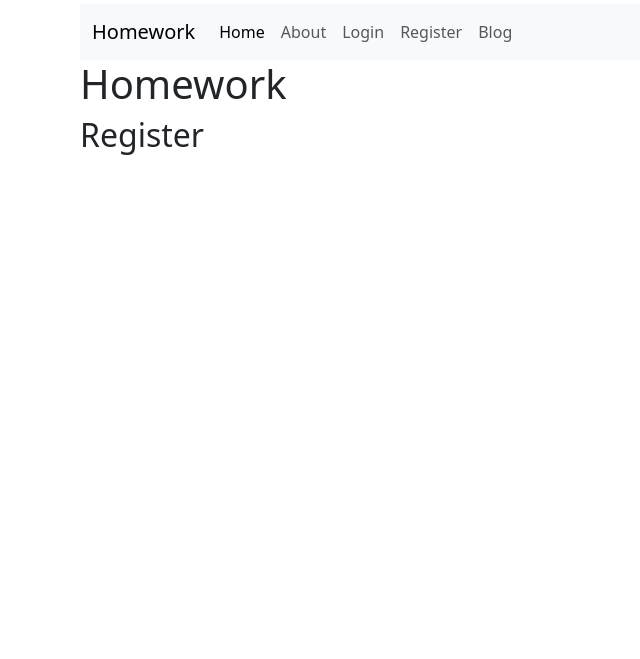
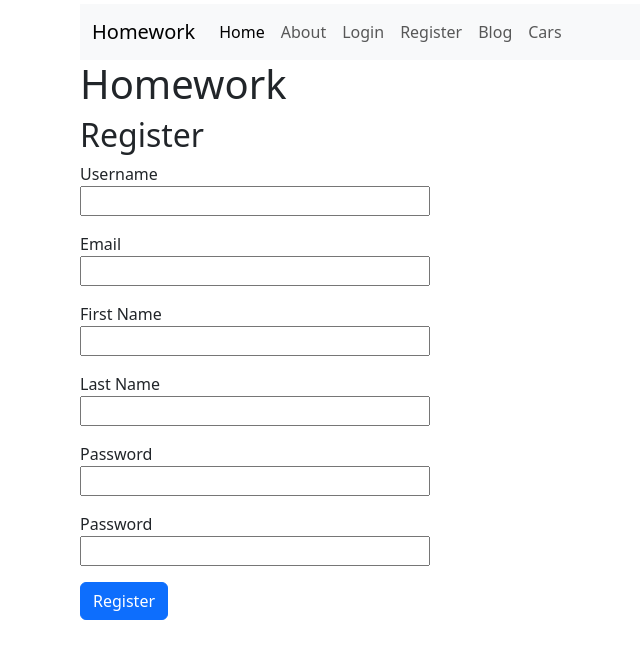
Before and after one commit to Hoytmelcher/flaskday1, a Flask app: page /register in a window 1280 px wide. Shown: the top 659 px of the page, without its empty margins (2-642 px from the left). Run offline with Flask 2, Linux system fonts and the light colour scheme.

Commit message:
added forms for day 2 homework

```diff
--- a/app/__init__.py
+++ b/app/__init__.py
@@ -1,7 +1,8 @@
 from flask import Flask
+from config import Config
 
 app = Flask(__name__)
-
+app.config.from_object(Config)
 
 
 from app import routes
--- /dev/null
+++ b/app/forms.py
@@ -0,0 +1,25 @@
+from flask_wtf import FlaskForm
+from wtforms import StringField, PasswordField, SubmitField, FloatField, IntegerField
+from wtforms.validators import DataRequired, EqualTo
+
+class RegisterForm(FlaskForm):
+    username = StringField('Username', validators=[DataRequired()])
+    email = StringField('Email', validators=[DataRequired()])
+    first_name = StringField('First Name', validators=[DataRequired()])
+    last_name = StringField('Last Name', validators=[DataRequired()])
+    password = PasswordField('Password', validators=[DataRequired()])
+    confirm_password = PasswordField('Password', validators=[DataRequired(), EqualTo('password')])
+    submit = SubmitField('Register')
+
+class LoginForm(FlaskForm):
+    email = StringField('Email', validators=[DataRequired()])
+    password = PasswordField('Password', validators=[DataRequired()])
+    submit = SubmitField('Login')
+
+class CarForm(FlaskForm):
+    make = StringField('Make', validators=[DataRequired()])
+    model = StringField('Model', validators=[DataRequired()])
+    year = IntegerField('Year', validators=[DataRequired()])
+    color = StringField('Color', validators=[DataRequired()])
+    price = FloatField('Price', validators=[DataRequired()])
+    submit = SubmitField('Submit')
--- a/app/routes.py
+++ b/app/routes.py
@@ -1,6 +1,6 @@
 from flask import render_template
 from app import app
-
+from app.forms import RegisterForm, LoginForm, CarForm
 
 @app.route('/')
 def index():
@@ -12,12 +12,19 @@ def about():
 
 @app.route('/register')
 def register():
-    return render_template('register.jinja')
+    form = RegisterForm()
+    return render_template('register.jinja', form=form)
 
 @app.route('/login')
 def login():
-    return render_template('login.jinja')
+    form = LoginForm()
+    return render_template('login.jinja', form=form)
 
 @app.route('/blog')
 def blog():
     return render_template('blog.jinja')
+
+@app.route('/cars')
+def cars():
+    form = CarForm()
+    return render_template('cars.jinja', form=form)
--- a/app/templates/navbar.jinja
+++ b/app/templates/navbar.jinja
@@ -11,6 +11,7 @@
         <a class="nav-link" href="/login">Login</a>
         <a class="nav-link" href="/register">Register</a>
         <a class="nav-link" href="/blog">Blog</a>
+        <a class="nav-link" href="/cars">Cars</a>
       </div>
     </div>
   </div>
--- a/app/templates/register.jinja
+++ b/app/templates/register.jinja
@@ -2,4 +2,34 @@
 
 {% block content %}
     <h2>Register</h2>
+    <form action="" method="post">
+        {{ form.hidden_tag() }}
+        <p>
+            {{ form.username.label }}<br>
+            {{ form.username(size=32) }}
+        </p>
+        <p>
+            {{ form.email.label }}<br>
+            {{ form.email(size=32) }}
+        </p>
+        <p>
+            {{ form.first_name.label }}<br>
+            {{ form.first_name(size=32) }}
+        </p>
+        <p>
+            {{ form.last_name.label }}<br>
+            {{ form.last_name(size=32) }}
+        </p>
+        <p>
+            {{ form.password.label }}<br>
+            {{ form.password(size=32) }}
+        </p>
+        <p>
+            {{ form.confirm_password.label }}<br>
+            {{ form.confirm_password(size=32) }}
+        </p>
+        <p>
+            {{ form.submit(class='btn btn-primary') }}
+        </p>
+    </form>
 {% endblock %}
--- /dev/null
+++ b/config.py
@@ -0,0 +1,4 @@
+import os
+
+class Config():
+    SECRET_KEY = os.environ.get('SECRET_KEY')
--- a/requirements.txt
+++ b/requirements.txt
@@ -1,8 +1,10 @@
 click==8.1.3
 colorama==0.4.6
 Flask==2.2.3
+Flask-WTF==1.1.1
 itsdangerous==2.1.2
 Jinja2==3.1.2
 MarkupSafe==2.1.2
 python-dotenv==1.0.0
 Werkzeug==2.2.3
+WTForms==3.0.1
```
Also changed, not shown: app/templates/cars.jinja (added, +30 -0 lines), app/templates/login.jinja (+13 -0 lines).
